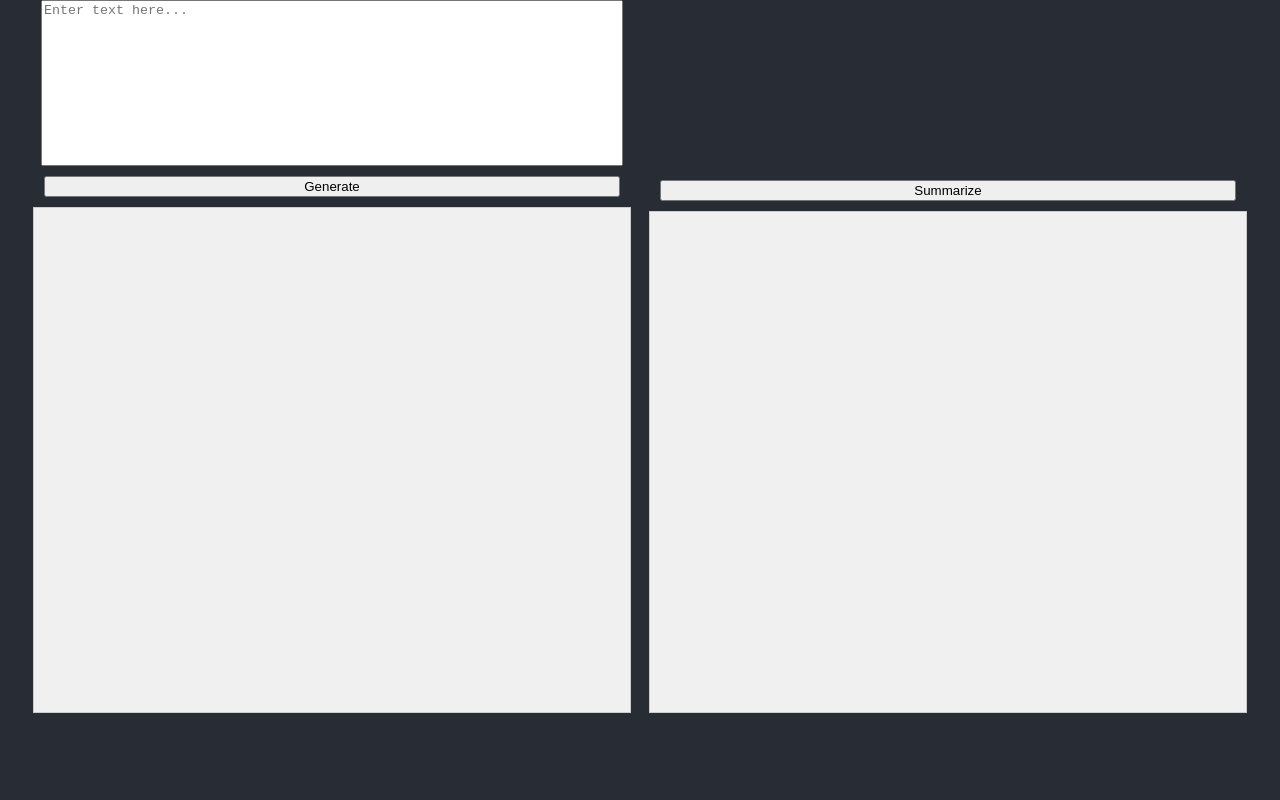
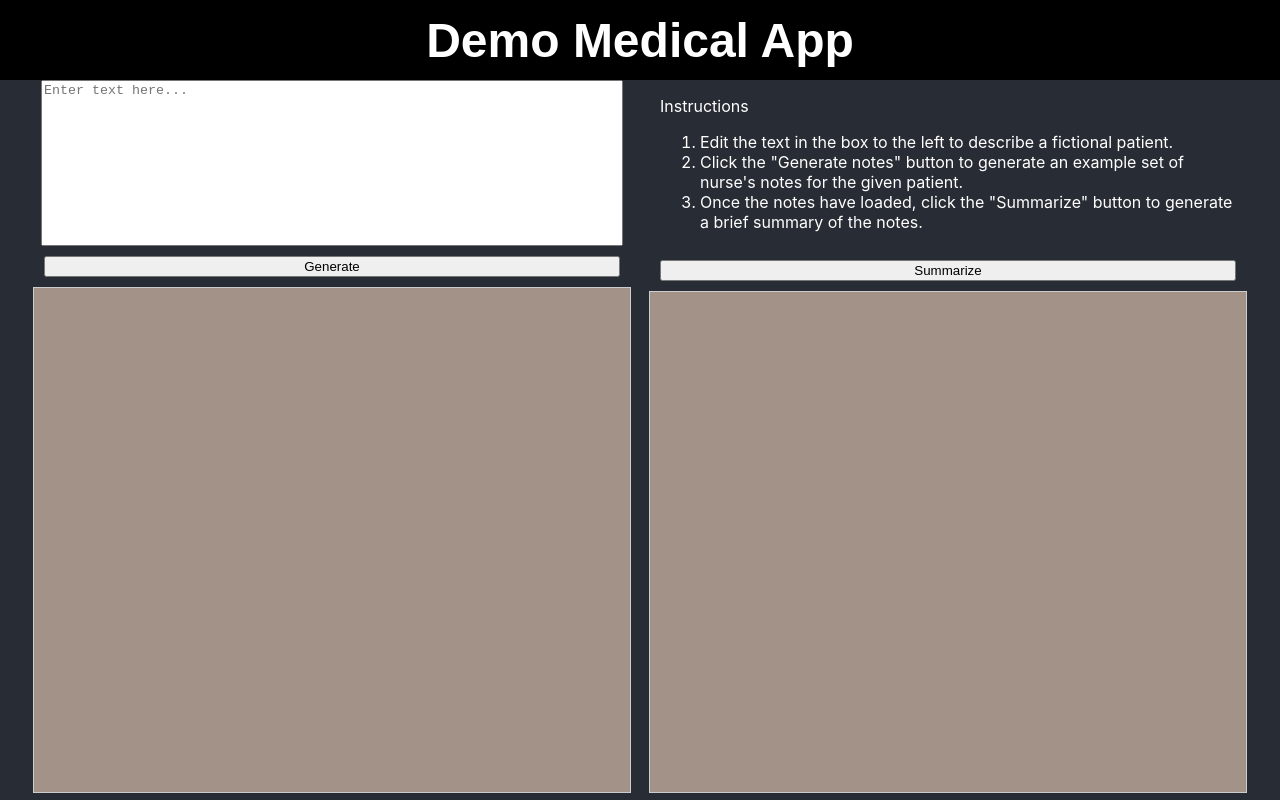
Before and after one commit to rkruser/km-health-solutions, a React (Create React App) app in the folder site-prototype/km-prototype/: page / in a window 1280 px wide. Built offline with nearby package versions, Linux system fonts and the light colour scheme.

Commit message:
Added instructions

```diff
--- a/site-prototype/km-prototype/src/App.css
+++ b/site-prototype/km-prototype/src/App.css
@@ -76,7 +76,7 @@
   height: 60vh;
   flex-grow: 1;
   padding: 10px;
-  background-color: #f0f0f0;
+  background-color: #d4bba7b7;
   border: 1px solid #ccc;
   white-space: pre-wrap;
   overflow-y: auto; /* Add scrollbar if the text exceeds the height */
@@ -101,3 +101,30 @@
     transform: rotate(360deg);
   }
 }
+
+
+.site-banner {
+  margin: 0;
+  font-family: Arial, sans-serif;
+  width: 100%;
+  height: 10vh;
+  background-color: #000000;
+  display: flex;
+  justify-content: center;
+  align-items: center;
+  z-index: 1000;
+}
+
+.site-title {
+  color: #fff;
+  font-size: 48px;
+  margin: 0;
+}
+
+#spacerdiv {
+  height: calc(20vh + 20px);
+  width: 100%;
+  color: #fff;
+  text-align: left;
+  overflow-y: auto;
+}
--- a/site-prototype/km-prototype/src/App.js
+++ b/site-prototype/km-prototype/src/App.js
@@ -5,8 +5,9 @@ const { completeText } = require('./completion').default;
 function App() {
   return (
     <div className="App">
-      <header>
-      </header>
+      <div class="site-banner">
+        <h1 class="site-title">Demo Medical App</h1>
+      </div>
       <div>
         <TwoColumnLayout />
       </div>
@@ -58,7 +59,14 @@ function TwoColumnLayout() {
         </div>
       </div>
       <div className="right-column">
-        <div style={{ height: 'calc(20vh + 20px)' }}></div>
+        <div id="spacerdiv">
+          <p>Instructions</p>
+          <ol>
+            <li>Edit the text in the box to the left to describe a fictional patient.</li>
+            <li>Click the "Generate notes" button to generate an example set of nurse's notes for the given patient.</li>
+            <li>Once the notes have loaded, click the "Summarize" button to generate a brief summary of the notes.</li>
+          </ol>
+        </div>
         <button className="summarize-btn" onClick={handleSummarize}>
           Summarize
         </button>
```
